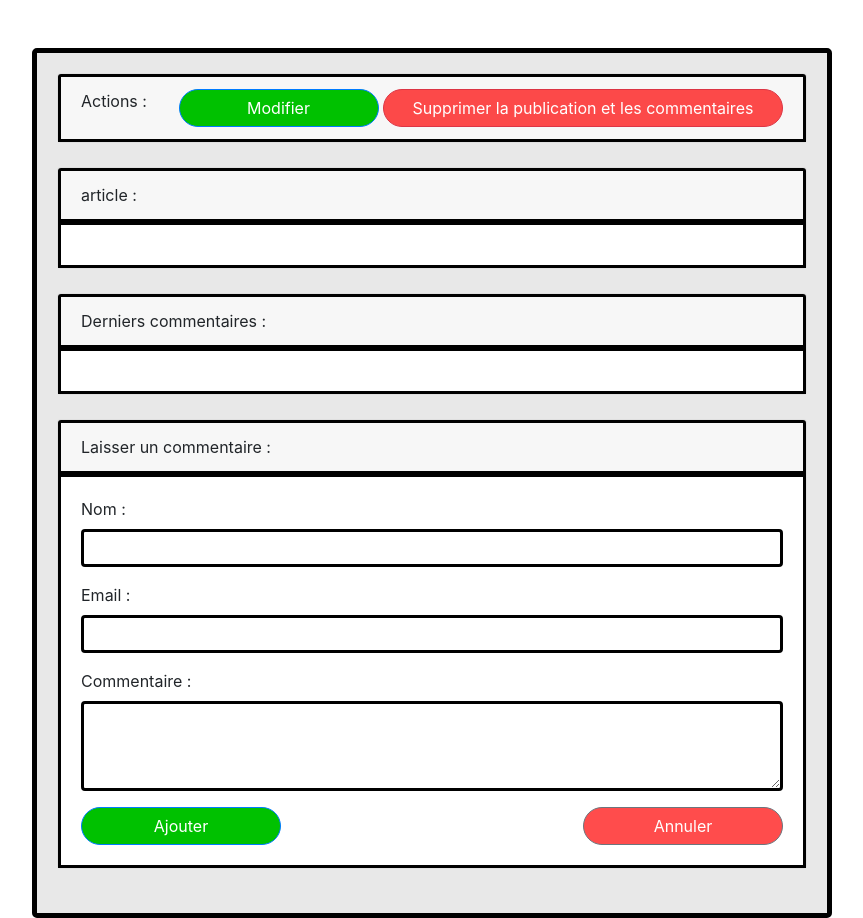
After one commit to swandrn/blog_ecf, a PHP site: page /details_article.php in a window 1280 px wide. The commit adds this page. Shown: the whole page, without its empty margins (208-1071 px from the left). Run offline with PHP 8.4, Linux system fonts and the light colour scheme; some libraries are stand-ins or nearby versions.

Commit message:
bloc de details article avec ajout commentaire

```diff
--- a/create_article.php
+++ b/create_article.php
@@ -1,5 +1,5 @@
 <!DOCTYPE html>
-<html lang="en">
+<html lang="fr">
 <head>
     <meta charset="UTF-8">
     <meta name="viewport" content="width=device-width, initial-scale=1.0">
--- a/css/creator_article_style.css
+++ b/css/creator_article_style.css
@@ -1,14 +1,19 @@
-.form-container {
+.form-container, .container {
     max-width: 800px;
     margin: 0 auto;
     padding: 20px;
     border: 5px solid #000000;
     border-radius: 5px;
-    background-color: #00000008;
+    background-color: #00000017;
 }
 
 .form-control {
     border: 3px solid black; /* Définit la bordure à 3px solid noir */
+    text-align: center;
+}
+
+.card-header{
+    border: 3px solid black;
 }
 
 .card-body {
@@ -26,3 +31,9 @@
     background-color: rgba(255, 0, 0, 0.7);
     border-radius: 50px;
 }
+
+#supprPubli {
+    width: 400px;
+    background-color: rgba(255, 0, 0, 0.7);
+    border-radius: 50px;
+}
--- /dev/null
+++ b/details_article.php
@@ -0,0 +1,75 @@
+<!DOCTYPE html>
+<html lang="en">
+<head>
+    <meta charset="UTF-8">
+    <meta name="viewport" content="width=device-width, initial-scale=1.0">
+    <title>Détails de l'article</title>
+    <link href="https://stackpath.bootstrapcdn.com/bootstrap/4.5.2/css/bootstrap.min.css" rel="stylesheet">
+    <link href="css/creator_article_style.css" rel="stylesheet">
+</head>
+<body>
+    <div class="container mt-5">
+        <!-- Bloc "Actions" -->
+        <div class="card mb-4">
+            <div class="card-header d-flex justify-content-between">
+                Actions :
+                <div>
+                    <button class="btn btn-primary" id="save">Modifier</button>
+                    <button class="btn btn-danger" id="supprPubli">Supprimer la publication et les commentaires</button>
+                </div>
+            </div>
+        </div>
+
+        <!-- Bloc Article -->
+        <div class="card mb-4">
+            <div class="card-header">
+                article :
+            </div>
+            <div class="card-body">
+                <!-- Contenu de l'article -->
+            </div>
+        </div>
+
+        <!-- Derniers commentaires -->
+        <div class="card mb-4">
+            <div class="card-header">
+                Derniers commentaires :
+            </div>
+            <div class="card-body">
+                <!-- Contenu des derniers commentaires -->
+            </div>
+        </div>
+
+        <!-- Bloc Laisser un commentaire -->
+        <div class="card mb-4">
+            <div class="card-header">
+                Laisser un commentaire :
+            </div>
+            <div class="card-body">
+                <form action="#" method="post">
+                    <div class="form-group">
+                        <label for="name">Nom :</label>
+                        <input type="text" class="form-control" id="name" name="name" required>
+                    </div>
+                    <div class="form-group">
+                        <label for="email">Email :</label>
+                        <input type="email" class="form-control" id="email" name="email" required>
+                    </div>
+                    <div class="form-group">
+                        <label for="comment">Commentaire :</label>
+                        <textarea class="form-control" id="comment" name="comment" rows="3" required></textarea>
+                    </div>
+                    <div class="d-flex justify-content-between">
+                        <button type="submit" class="btn btn-primary" id="save">Ajouter</button>
+                        <button type="button" class="btn btn-secondary" id="cancel">Annuler</button>
+                    </div>
+                </form>
+            </div>
+        </div>
+    </div>
+
+    <script src="https://code.jquery.com/jquery-3.5.1.slim.min.js"></script>
+    <script src="https://cdn.jsdelivr.net/npm/@popperjs/core@2.5.2/dist/umd/popper.min.js"></script>
+    <script src="https://stackpath.bootstrapcdn.com/bootstrap/4.5.2/js/bootstrap.min.js"></script>
+</body>
+</html>
```
